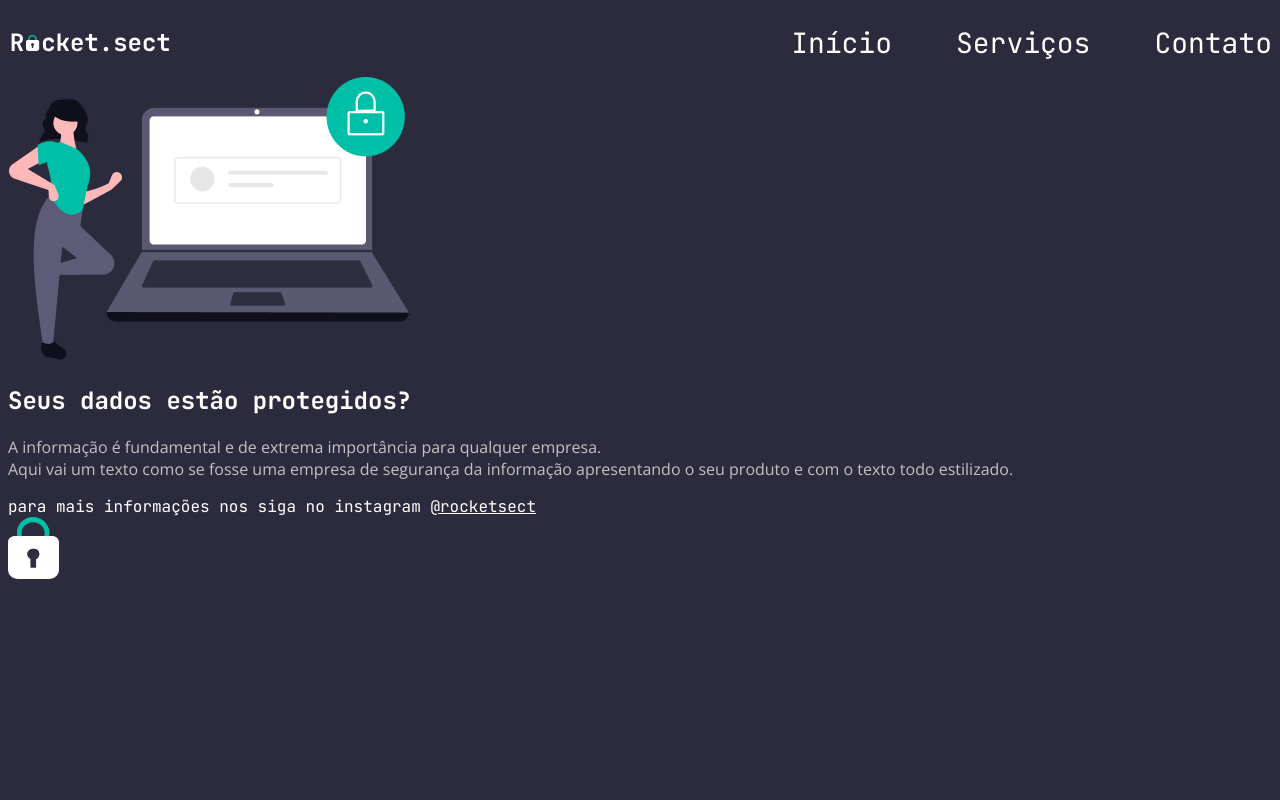
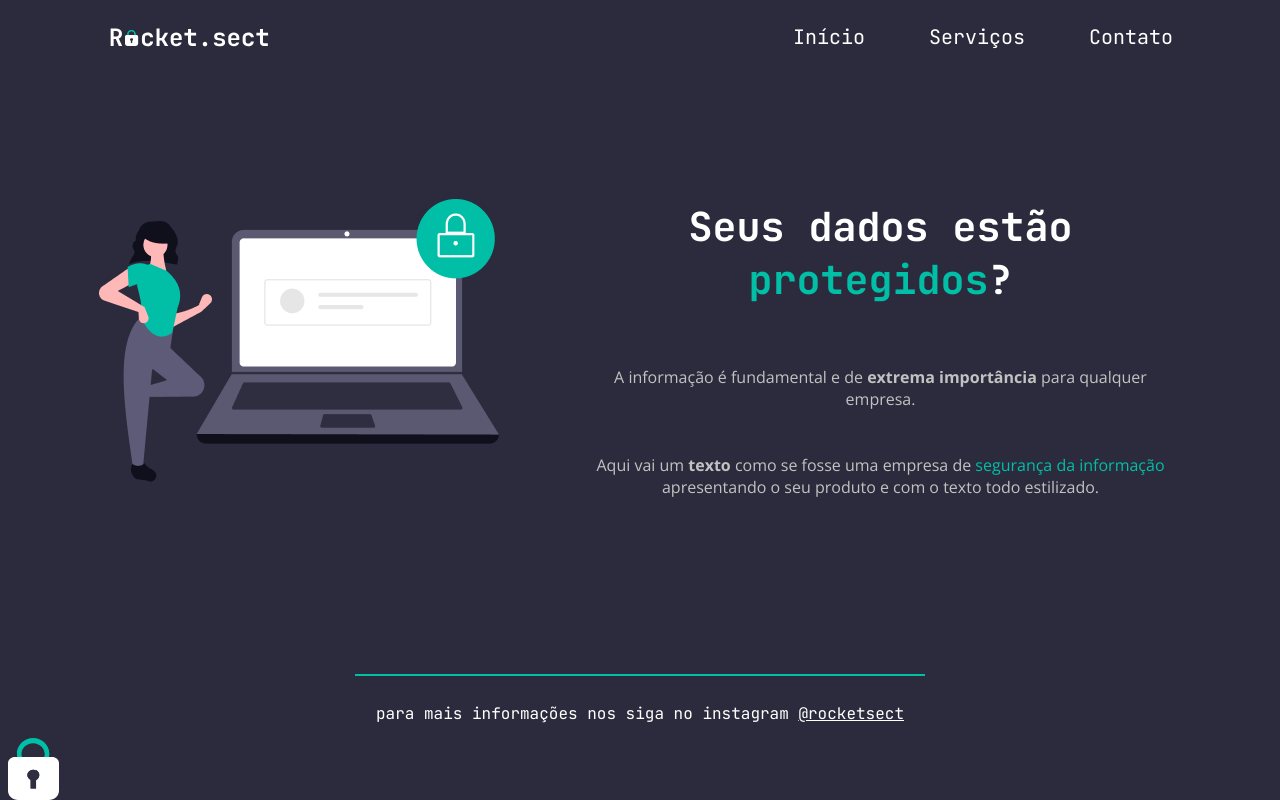
Before and after one commit to CamilaSRocha/Projeto-02-Rocket-Sect, a plain HTML site: page index.html in a window 1280 px wide. Drawn offline with nearby package versions, Linux system fonts and the light colour scheme.

Commit message:
começando a estilizar a pagina alinhando textos e colocando linha

```diff
--- a/index.html
+++ b/index.html
@@ -29,12 +29,13 @@
                 <section>
                     <h1>Seus dados estão <span>protegidos</span>?</h1>
                     <p>
-                        A informação é fundamental e de extrema importância para qualquer empresa.
-                        <br>
-                        Aqui vai um texto como se fosse uma empresa de segurança da informação apresentando o seu produto e com o texto todo estilizado.
+                        A informação é fundamental e de <strong>extrema importância</strong> para qualquer empresa.
+                        <br><br><br>
+                        Aqui vai um <strong>texto</strong> como se fosse uma empresa de <span>segurança da informação</span> apresentando o seu produto e com o texto todo estilizado.
                     </p>
                 </section>
             </main>
+            <div id="line"></div>
             <footer>
                 para mais informações nos siga no instagram <a href="https://instagram.com/rocketseat" target="_blank">@rocketsect</a>
             </footer>
--- a/style.css
+++ b/style.css
@@ -3,9 +3,9 @@ body {
     font-family: 'JetBrains Mono', sans-serif;
 }
 
-.page {
-    width: 1083px;
-    margin: 0 auto;
+#page {
+    width: auto;
+    margin: 0 99px;
 }
 
 nav {
@@ -23,15 +23,60 @@ ul {
 
 ul li a {
     text-decoration: none;
-    font-size: 28px;
+    font-size: 20px;
+}
+
+main {
+    display: flex;
+    justify-content: center;
+    align-items: center;
+
+    margin: 101px 90px 160px;
+}
+
+main section {
+    text-align: center;
+
+    margin-left: 80px;
+}
+
+section h1 {
+    font-size: 40px;
+
+    margin-bottom: 60px;
 }
 
 section p {
+    width: 604px;
+
     font-family: 'Open Sans', sans-serif;
     font-size: 16px;
     color: #c2c2c2;
 }
 
+section span {
+    color: #00BFA6;
+}
+
 a, h1, footer {
     color: #FFFFFF;
 }
+
+#line {
+    width: 568px;
+    height: 0;
+    margin: 0 auto 27px;
+
+    border: 1px #00BFA6 solid;
+
+}
+
+footer {
+    text-align: center;
+}
+
+#padlock {
+    position: fixed;
+    left: auto;
+    bottom: 0;
+}
```
